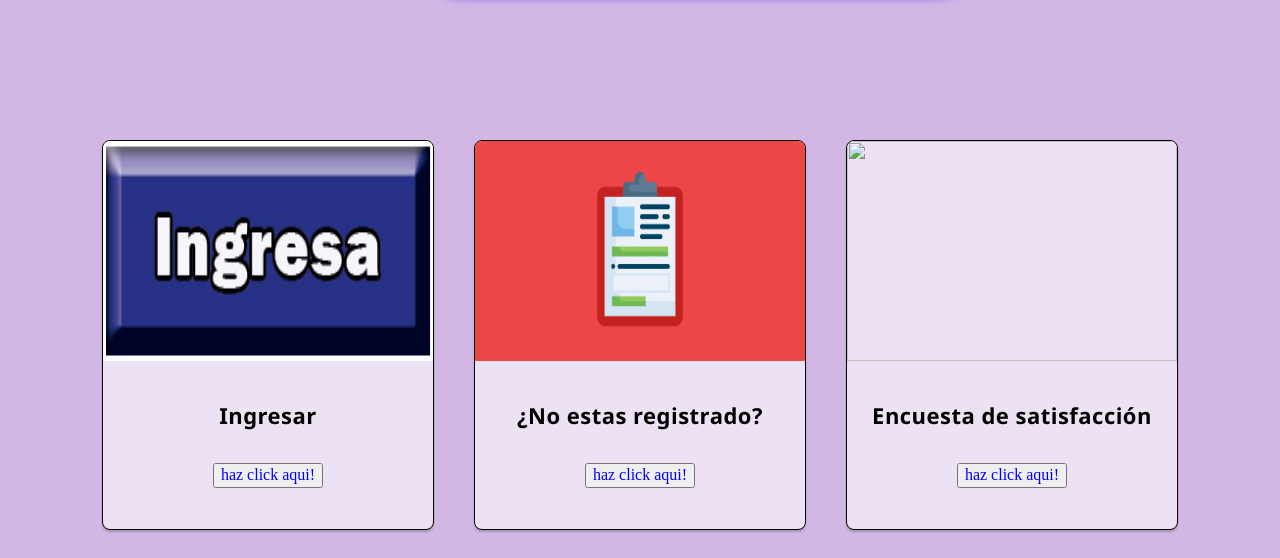
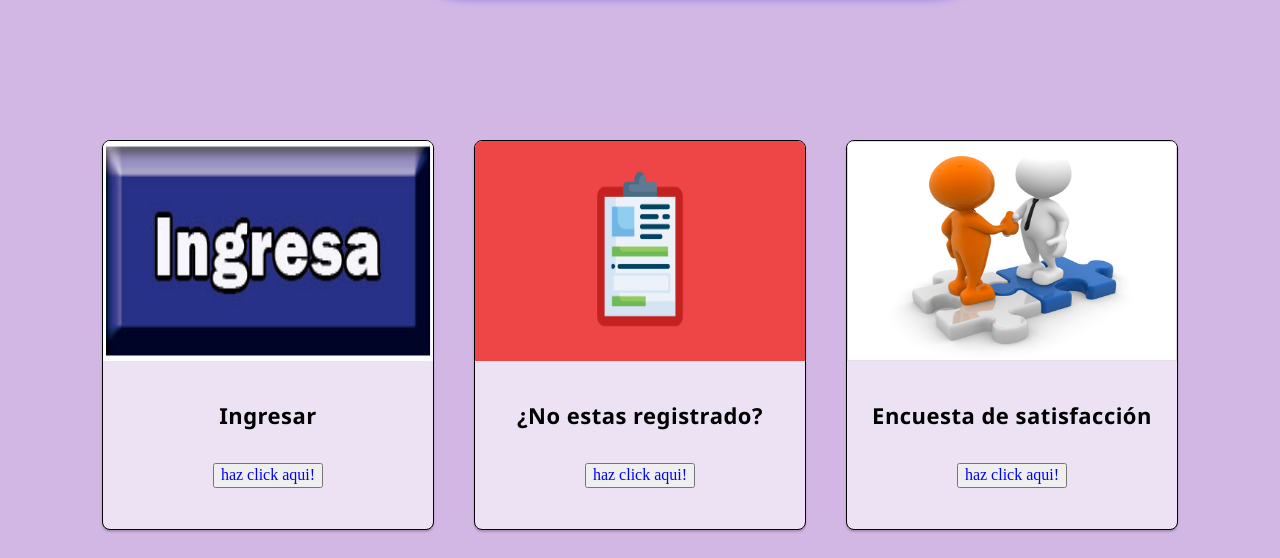
Before and after one commit to diego-lopera/Mundo-de-Sorpresas, a plain HTML site: page index.html in a window 1280 px wide. Shown: the part 742-1300 px from the top of the page. Drawn offline with nearby package versions, Linux system fonts and the light colour scheme.

Commit message:
Update index.html

```diff
--- a/index.html
+++ b/index.html
@@ -65,7 +65,7 @@
             </div>
 
             <div class="card">
-               <a href="encuesta.html"><img src="lientes.jpg" ></a>
+               <a href="encuesta.html"><img src="clientes.jpg" ></a>
                 <h4>Encuesta de satisfacción</h4>
                 <button><a href="encuesta.html">haz click aqui!</a></button>
             </div>
```
